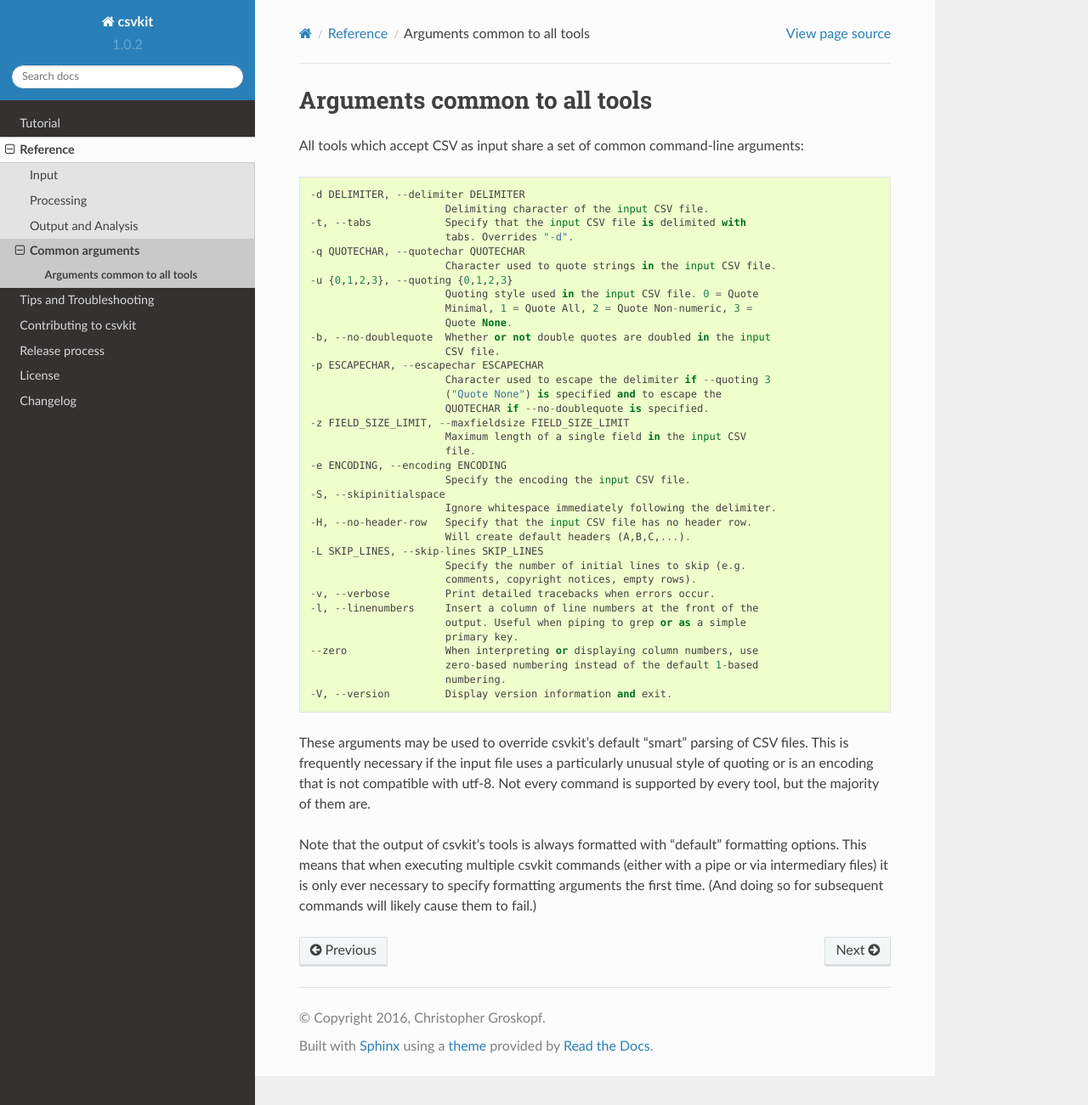
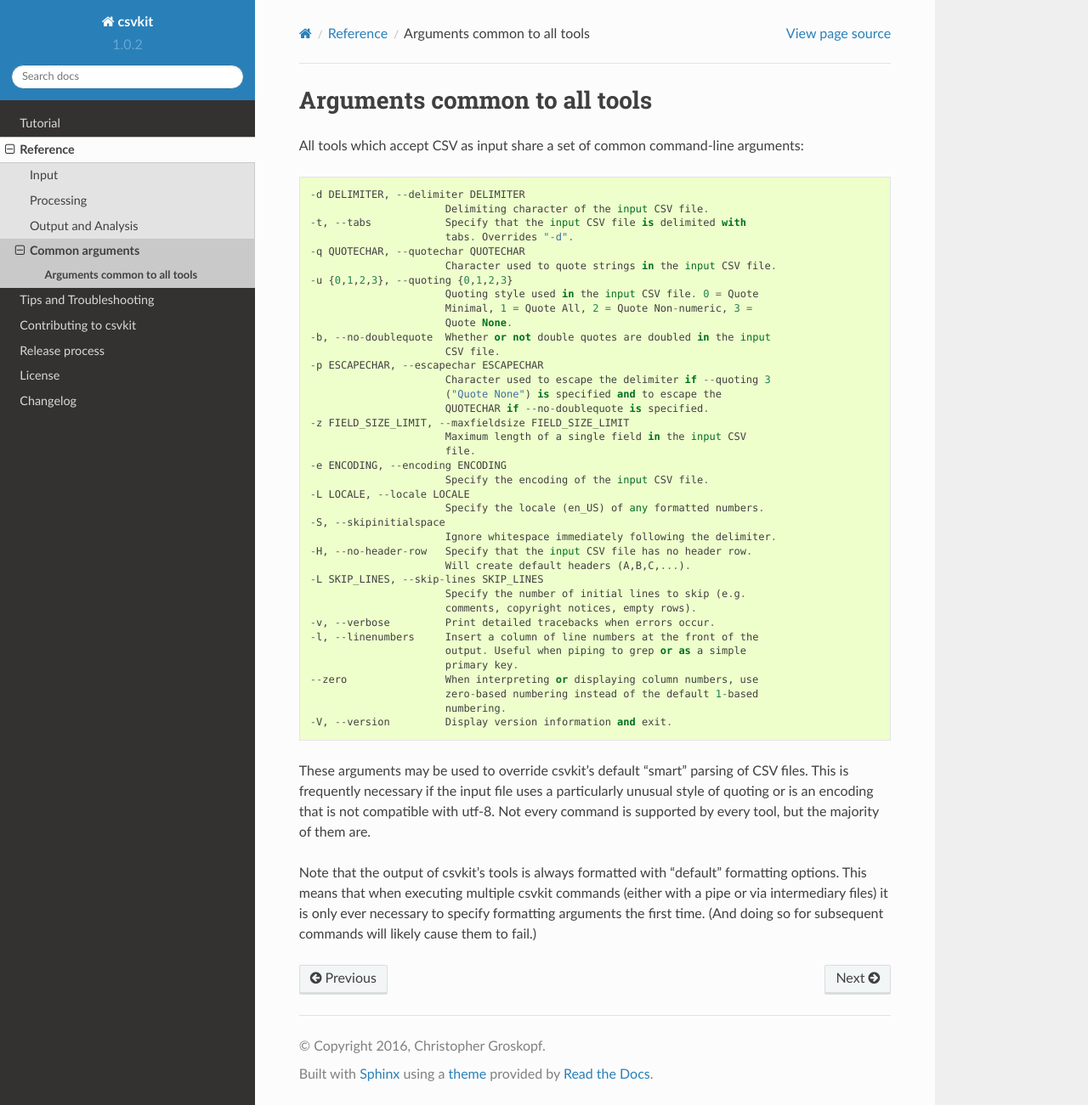
Before and after one commit to wireservice/csvkit, a Sphinx documentation site: the page built from docs/common_arguments.rst, in a window 1280 px wide and 1301 px high. Shown: the whole window at 85% size. Built offline with Sphinx 7.4.7 and the Read the Docs theme 2.0.0, drawn with Linux system fonts in a browser that asks for light colours.

Commit message:
Add a --locale option to set the locale of any formatted numbers.

```diff
--- a/CHANGELOG.rst
+++ b/CHANGELOG.rst
@@ -3,8 +3,9 @@
 
 Improvements:
 
-* Add a :code:`--version` (:code:`-V`) flag.
+* Add a :code:`--version` flag.
 * Add a :code:`--skip-lines` option to skip initial lines (e.g. comments, copyright notices, empty rows).
+* Add a :code:`--locale` option to set the locale of any formatted numbers.
 * :code:`-I` is the short option for :code:`--no-inference`.
 * :doc:`/scripts/csvjoin` supports :code:`--snifflimit` and :code:`--no-inference`.
 * :doc:`/scripts/csvstat` adds a :code:`--freq-count` option to set the maximum number of frequent values to display.
--- a/docs/common_arguments.rst
+++ b/docs/common_arguments.rst
@@ -24,7 +24,9 @@
                         Maximum length of a single field in the input CSV
                         file.
   -e ENCODING, --encoding ENCODING
-                        Specify the encoding the input CSV file.
+                        Specify the encoding of the input CSV file.
+  -L LOCALE, --locale LOCALE
+                        Specify the locale (en_US) of any formatted numbers.
   -S, --skipinitialspace
                         Ignore whitespace immediately following the delimiter.
   -H, --no-header-row   Specify that the input CSV file has no header row.
--- a/docs/scripts/sql2csv.rst
+++ b/docs/scripts/sql2csv.rst
@@ -30,7 +30,7 @@
       --query QUERY         The SQL query to execute. If specified, it overrides
                             FILE and STDIN.
       -e ENCODING, --encoding ENCODING
-                            Specify the encoding the input query file.
+                            Specify the encoding of the input query file.
       -H, --no-header-row   Do not output column names.
 
 Examples
```
Also changed, not shown: 5 other files.
